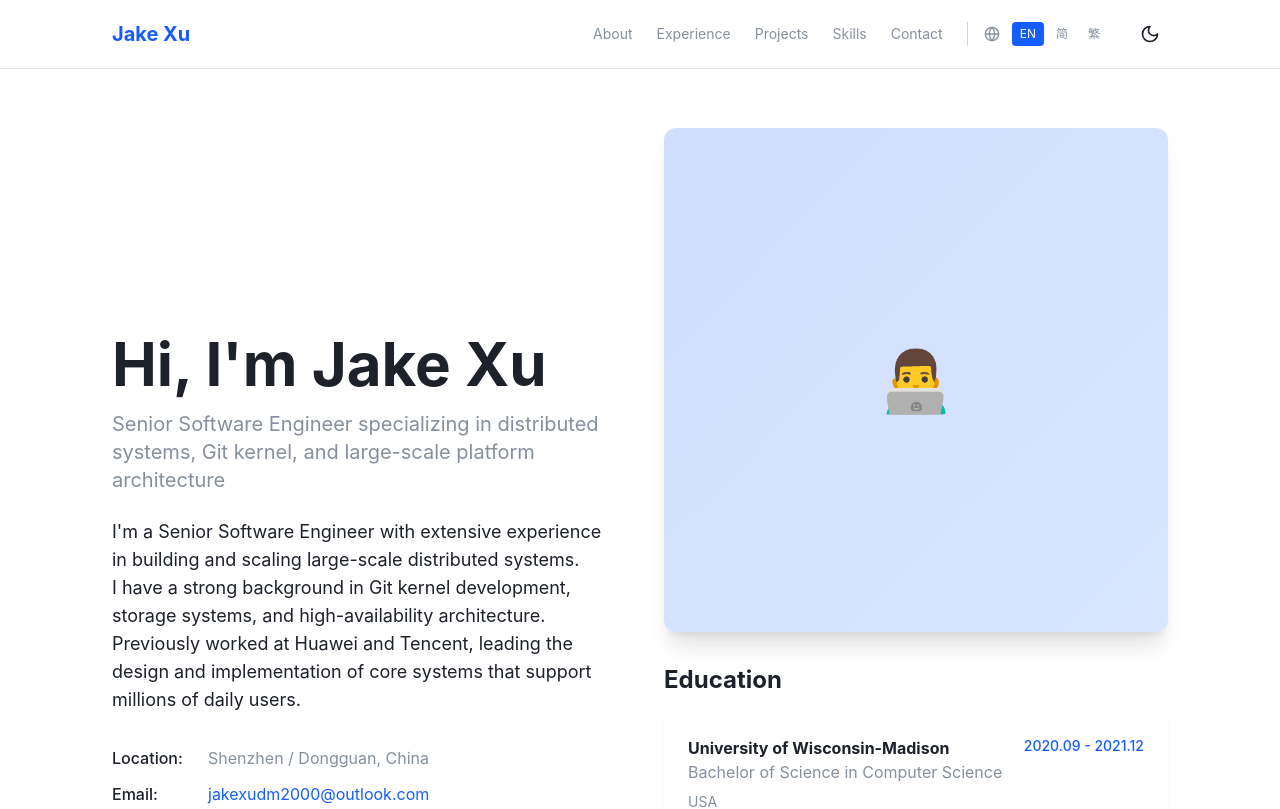
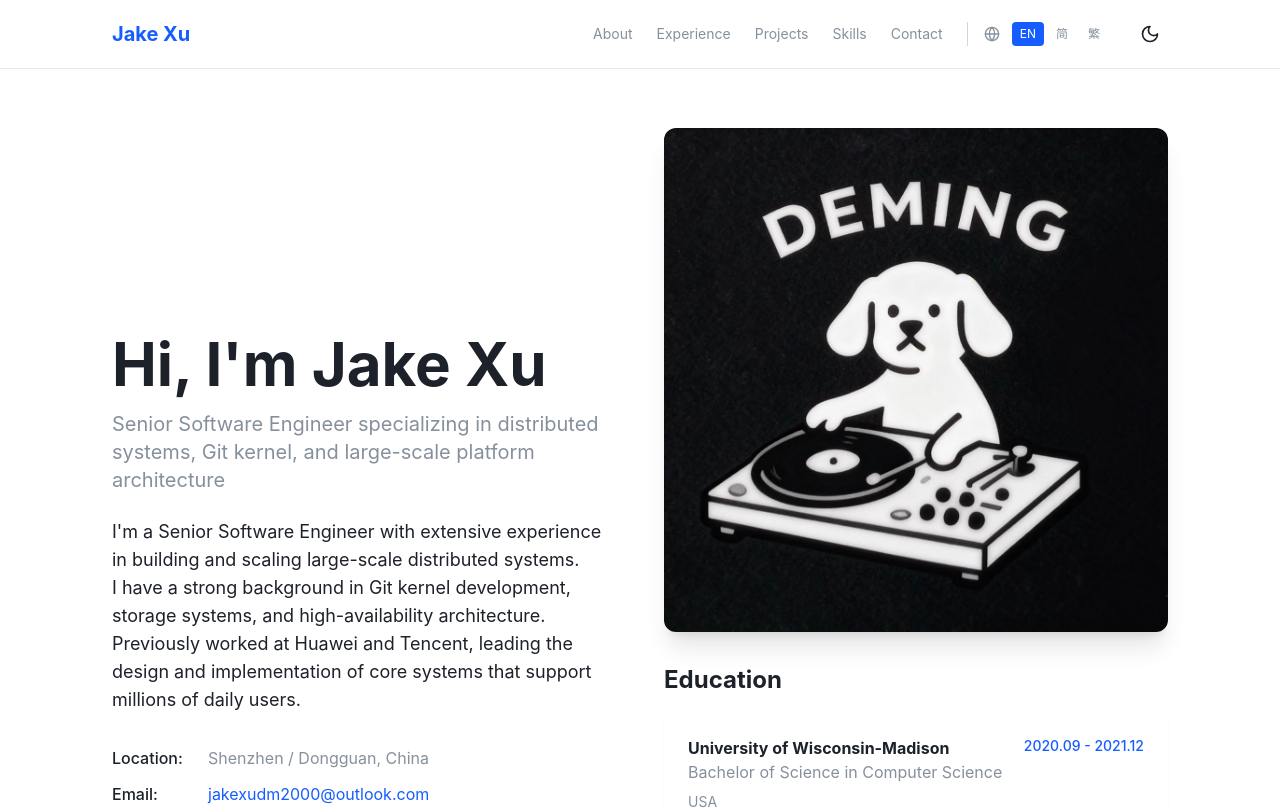
Before and after one commit to jakexudm2000/myself, a React (Vite) app: page / in a window 1280 px wide. Shown: the top 809 px of the page. Built offline with nearby package versions, Linux system fonts and the light colour scheme.

Commit message:
update: force update profile photo

```diff
--- a/src/sections/About.tsx
+++ b/src/sections/About.tsx
@@ -67,9 +67,11 @@ const About = () => {
 
         <motion.div variants={itemVariants}>
           <div className="rounded-xl overflow-hidden shadow-xl">
-            <div className="aspect-square bg-gradient-to-br from-primary-light/20 to-primary-dark/20 dark:from-primary-light/10 dark:to-primary-dark/10 flex items-center justify-center">
-              <span className="text-6xl">👨‍💻</span>
-            </div>
+            <img
+              src="/myself/profile.jpg"
+              alt="Jake Xu"
+              className="aspect-square object-cover w-full"
+            />
           </div>
 
           <div className="mt-8">
```
Also changed, not shown: public/profile.jpg (added), 5 other files (tests, documents, lock files or other folders).
